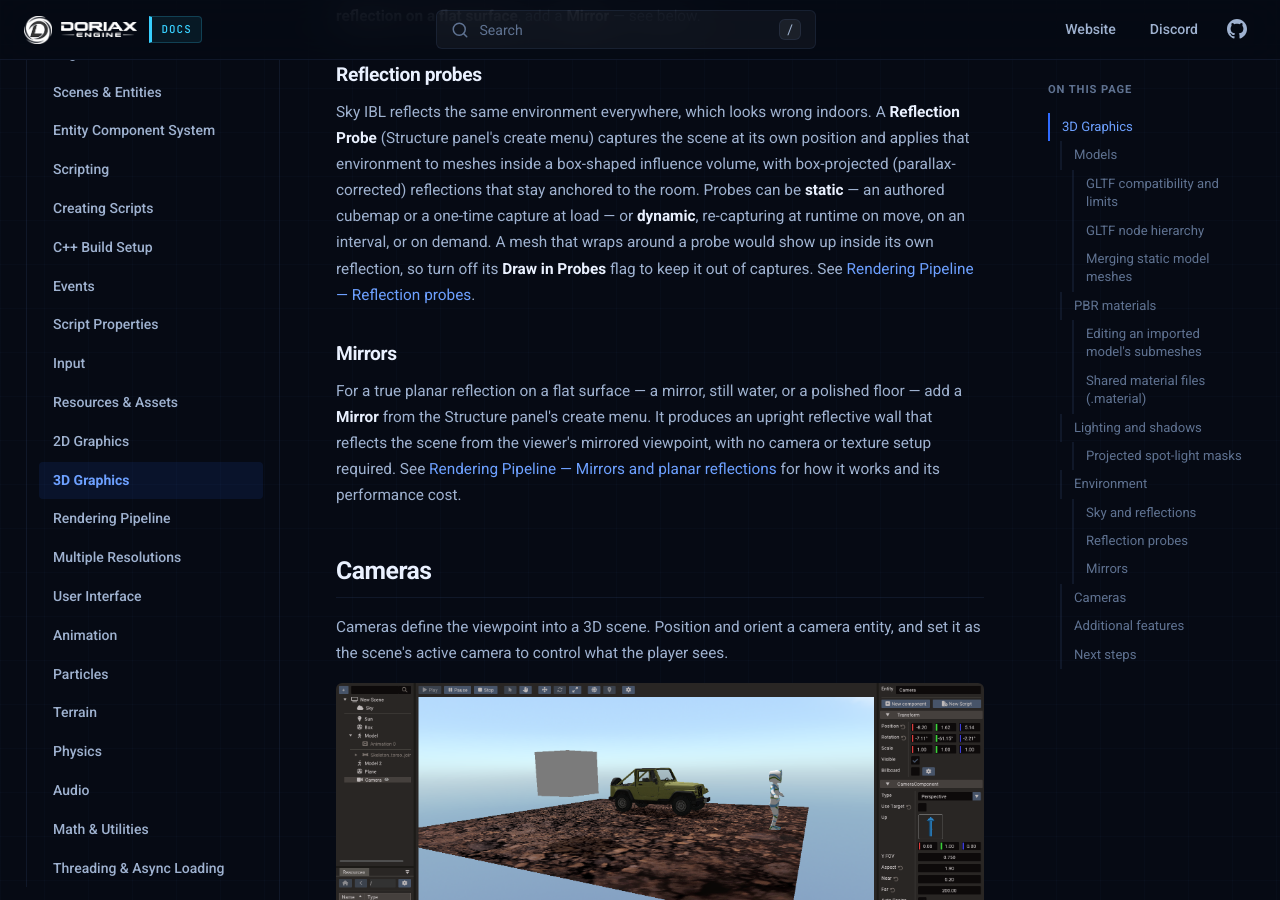
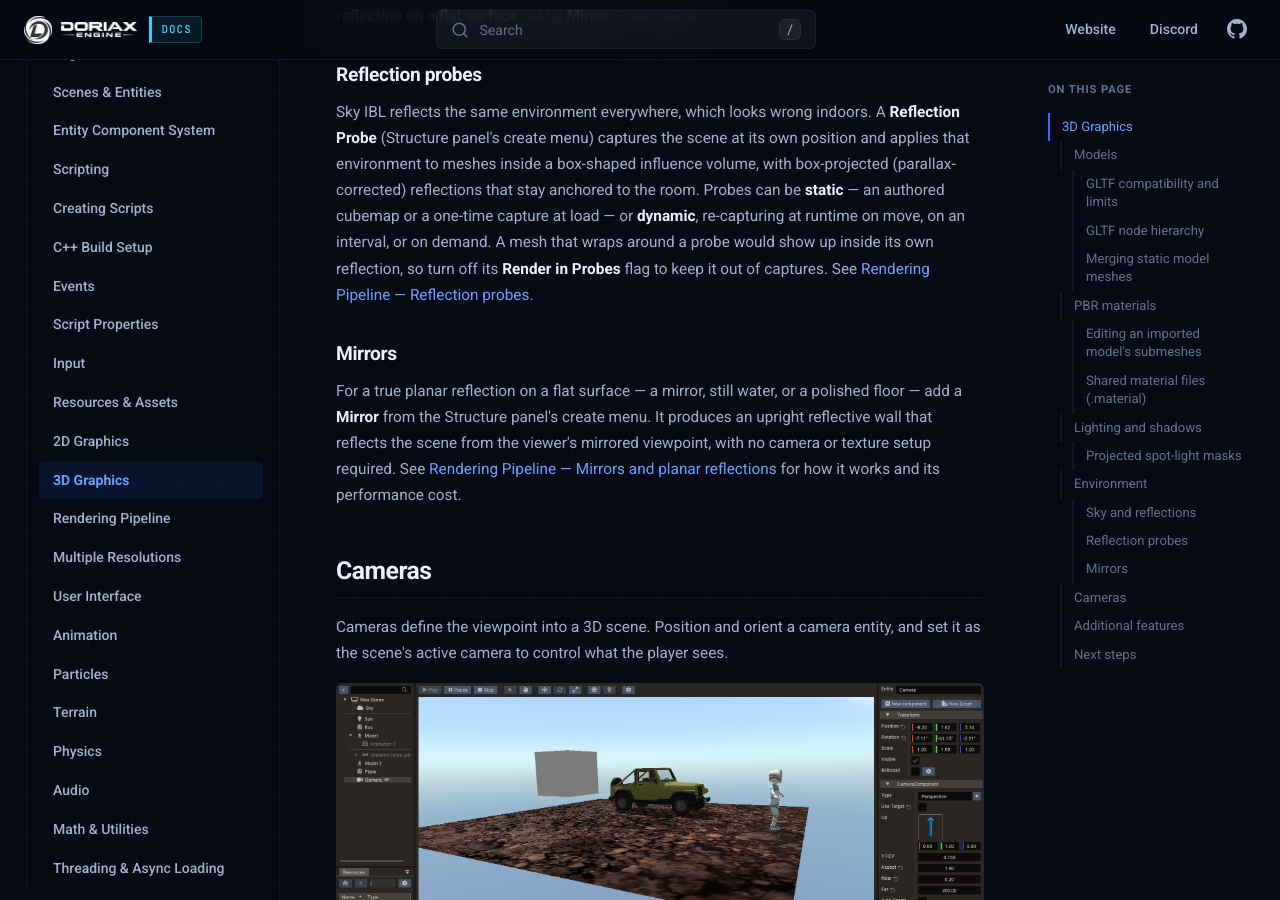
Before and after one commit to doriaxengine/doriax-docs, an MkDocs documentation site: the page built from docs/manual/3d-graphics.md, in a window 1280 px wide and 900 px high, scrolled down 6276 px. Built offline with MkDocs 1.6.1, drawn with Linux system fonts in a browser that asks for light colours.

Commit message:
Renamed the probe flag label to Render in Probes

```diff
--- a/docs/manual/3d-graphics.md
+++ b/docs/manual/3d-graphics.md
@@ -239,8 +239,8 @@ position and applies that environment to meshes inside a box-shaped influence vo
 with box-projected (parallax-corrected) reflections that stay anchored to the room.
 Probes can be **static** — an authored cubemap or a one-time capture at load — or
 **dynamic**, re-capturing at runtime on move, on an interval, or on demand. A mesh that
-wraps around a probe would show up inside its own reflection, so turn off its **Draw in
-Probes** flag to keep it out of captures. See
+wraps around a probe would show up inside its own reflection, so turn off its **Render
+in Probes** flag to keep it out of captures. See
 [Rendering Pipeline — Reflection probes](rendering-pipeline.md#reflection-probes).
 
 ### Mirrors
```
Also changed, not shown: docs/editor/properties.md (+1 -1 lines), docs/manual/rendering-pipeline.md (+1 -1 lines).
